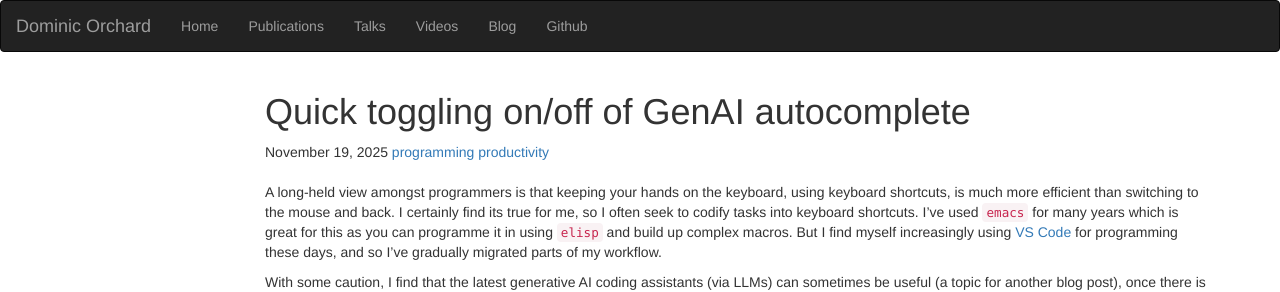
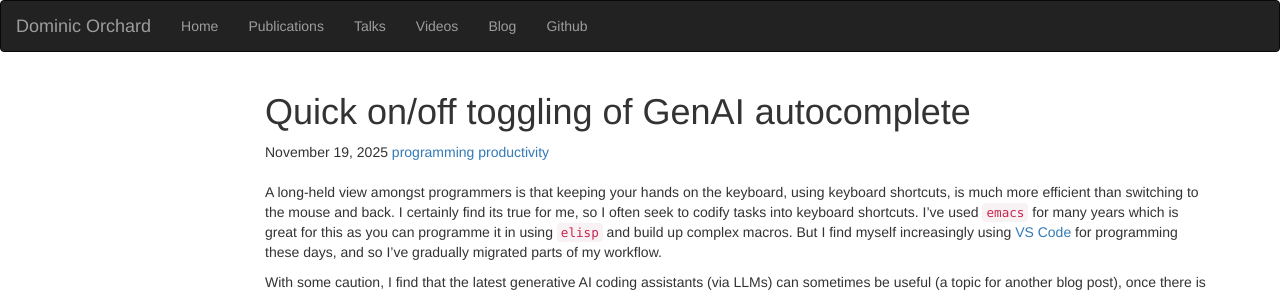
Before and after one commit to dorchard/dorchard.github.io, a Jekyll site: the page built from _blog/2025-11-19-quick-toggling-genai-autocomplete.md, in a window 1280 px wide. Shown: the top 292 px of the page. Built offline with Jekyll 4.4.1, drawn with Linux system fonts in a browser that asks for light colours; comment, search, counter and statistics services are not loaded.

```diff
--- a/_blog/2025-11-19-quick-toggling-genai-autocomplete.md
+++ b/_blog/2025-11-19-quick-toggling-genai-autocomplete.md
@@ -1,6 +1,6 @@
 ---
 layout: blog-post
-title: "Quick toggling on/off of GenAI autocomplete"
+title: "Quick on/off toggling of GenAI autocomplete"
 date: "2025-11-19"
 categories: [programming, productivity]
 excerpt: "A simple keyboard shortcut to quickly toggle GitHub Copilot on and off in VS Code when you want temporary AI assistance."
```
